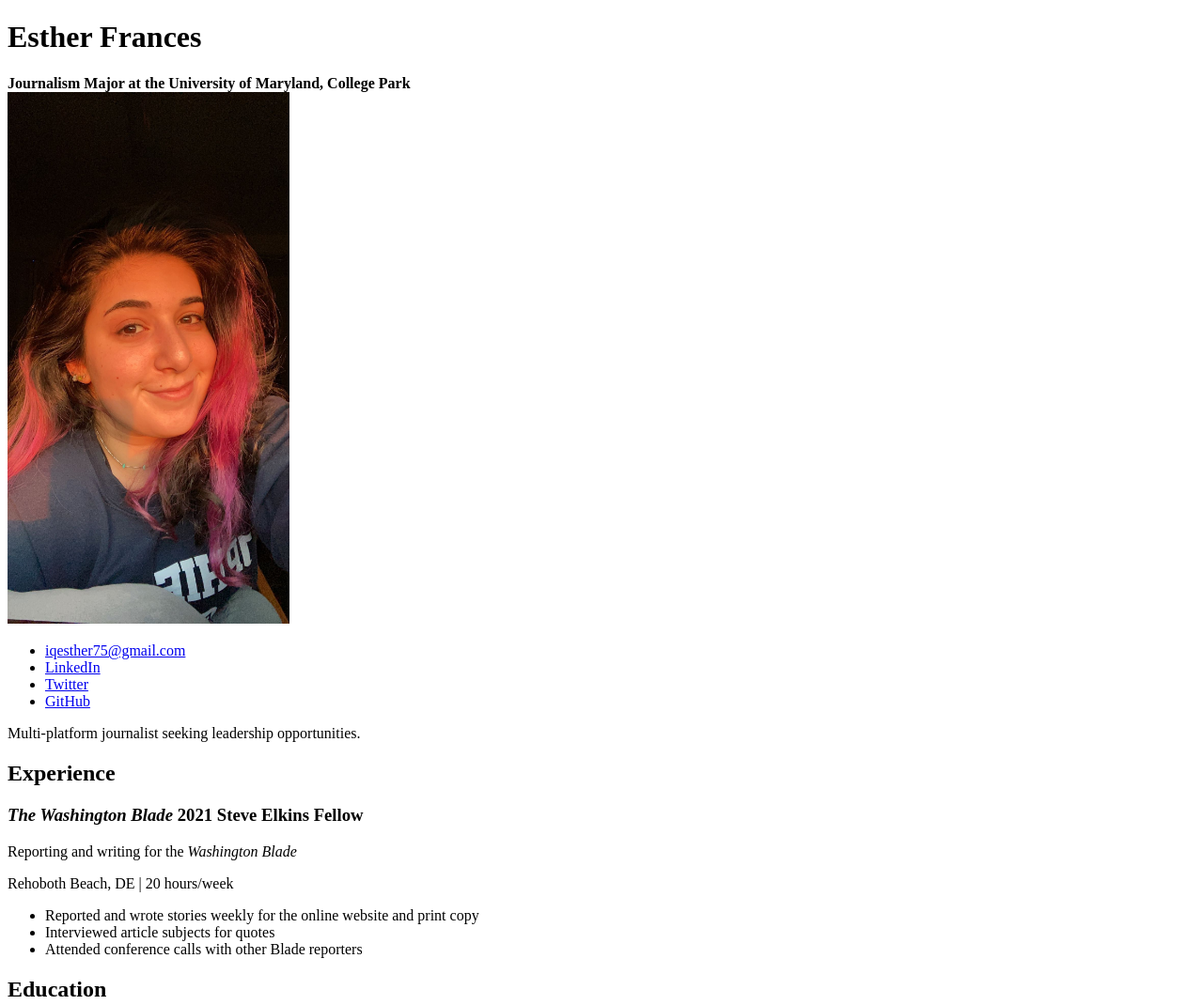
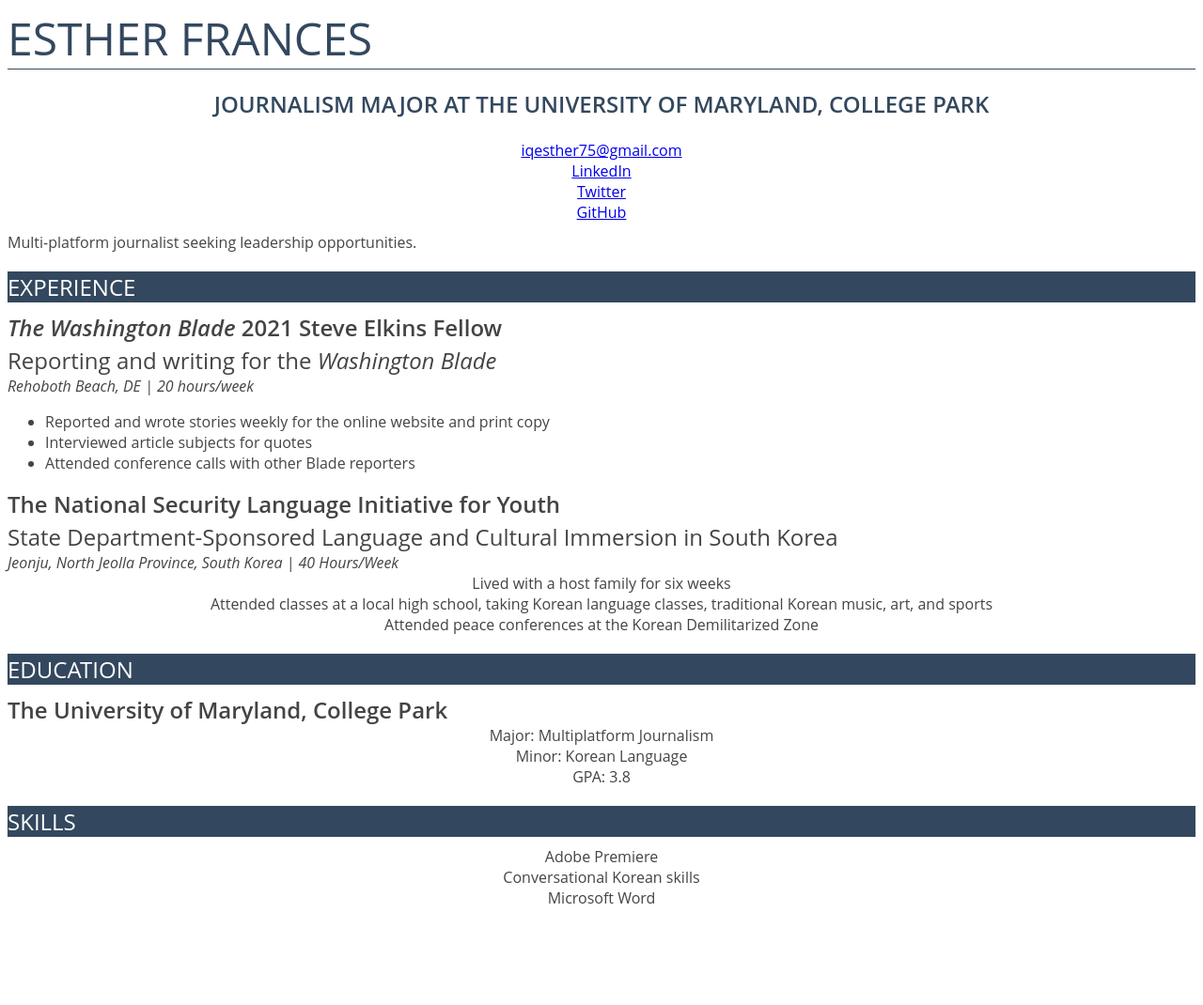
Before and after one commit to efrances1/urban-giggle, a plain HTML site: page index.html in a window 1280 px wide. Shown: the top 1070 px of the page at 94% size. After the commit the page ends 975 px from the top, so only its background shows below. Drawn offline with Linux system fonts and the light colour scheme.

Commit message:
Add files via upload

```diff
--- a/index.html
+++ b/index.html
@@ -2,50 +2,67 @@
 
 <html lang="en">
 
+<div id="container">
 <head>
 	<title>Esther Frances Resume</title>
+	<link rel="stylesheet" href="style.css">
 </head>
 
 <body>
-	<h1>Esther Frances</h1>
-	<b>Journalism Major at the University of Maryland, College Park</b>
+	<div id="name">Esther Frances</div>
+	<div id="title">Journalism Major at the University of Maryland, College Park</div>
 <br>
 <img src="esther-frances.jpg" alt="Picture of Esther Frances" width="300">
 
-<ul>
+<ul class="menu">
 	<li><a href="malito:iqesther75@gmail.com">iqesther75@gmail.com</a></li>
 	<li><a href="https://www.linkedin.com/in/esther-frances-24b58b1b9/">LinkedIn</a></li>
 	<li><a href="https://twitter.com/iqueenessie">Twitter</a></li>
 	<li><a href="https://github.com/efrances1">GitHub</a></li>
 </ul>
-<p>Multi-platform journalist seeking leadership opportunities.</p>
 
-<h2>Experience</h2>
-	<h3><i>The Washington Blade</i> 2021 Steve Elkins Fellow</h3>
-	<p>Reporting and writing for the <i>Washington Blade</i></p>
-	<p>Rehoboth Beach, DE | 20 hours/week</p>
+<p class="description">Multi-platform journalist seeking leadership opportunities.</p>
+
+<!--Experience section-->
+<div class="sectionheader">Experience</div>
+	<div class="jobtitle"><i>The Washington Blade</i> 2021 Steve Elkins Fellow</div>
+	<div class="organization">Reporting and writing for the <i>Washington Blade</i></div>
+	<div class="date">Rehoboth Beach, DE | 20 hours/week</div>
 	<ul>
 		<li>Reported and wrote stories weekly for the online website and print copy</li>
 		<li>Interviewed article subjects for quotes</li>
 		<li>Attended conference calls with other Blade reporters</li>
 	</ul>
-<!--hello-->
-<h2>Education</h2>
-	<h4>The University of Maryland, College Park</h4>
-	<ul>
-		<li>Major: Multiplatform Journalism
-		<li>Minor: Korean Language
+	<div class="jobtitle">The National Security Language Initiative for Youth</div>
+	<div class="organization">State Department-Sponsored Language and Cultural Immersion in South Korea</div>
+	<div class="date">Jeonju, North Jeolla Province, South Korea | 40 Hours/Week</div>
+	<ul class="menu">
+		<li>Lived with a host family for six weeks</li>
+		<li>Attended classes at a local high school, taking Korean language classes, traditional Korean music, art, and sports</li>
+		<li>Attended peace conferences at the Korean Demilitarized Zone</li>
+	</ul>
+<!--Education section-->
+<div class="sectionheader">Education</div>
+	<div class="jobtitle">The University of Maryland, College Park</div>
+	<ul class="menu">
+		<div id="degrees"></div>
+		<li>Major: Multiplatform Journalism</li>
+		<li>Minor: Korean Language</li>
 		<li>GPA: 3.8</li>
-<h2>Skills</h2>
-<ul>
+	</ul>
+
+<!--Skills section-->
+<div class="sectionheader">Skills</div>
+<ul class="menu">
 	<li>Adobe Premiere</li>
 	<li>Conversational Korean skills</li>
 	<li>Microsoft Word</li>
 </ul>
 
+
 </body>
 
-
+</div>
 
 
 </html>
--- /dev/null
+++ b/style.css
@@ -0,0 +1,106 @@
+body {
+	font-family: Open Sans, Arial, sans-serif;
+	font-size: 1em;
+	color: #444;
+	font-weight: 400;
+}
+
+/* hello! */
+
+#name {
+	font-size: 3em;
+	color: #33485e;
+	text-transform: uppercase;
+	border: 1px;
+	border-bottom-style: solid;
+	border-bottom-color: #33485e;
+	border-width: 60%;
+	min-width: 300px;
+	margin: 0 auto;
+}
+
+img {
+	display: none;
+}
+
+#title {
+	text-transform: uppercase;
+	font-size: 1.5em;
+	color: #33485e;
+	font-weight: 600;
+	text-align: center;
+	margin-top: 20px;
+	margin-bottom: 0px;
+	margin-left: 0px;
+	margin-right: 0px;
+}
+
+/* headers */
+
+.sectionheader {
+	font-size: 1.5em;
+	text-transform: uppercase;
+	background-color: #33485e;
+	color: white;
+	font-weight: 400;
+	border-bottom-width: 70%;
+	min-width: 300px;
+	margin-top: 20px;
+	margin-bottom: 10px;
+	margin-left: 0px;
+	margin-right: 0px;
+}
+
+.jobtitle {
+	font-weight: 600;
+	font-size: 1.5em;
+ }
+
+ .organization {
+ 	font-weight: 400;
+ 	font-size: 1.5em;
+ 	margin-top: 2px;
+ 	margin-bottom: 0px;
+ 	margin-left:  0px;
+ 	margin-right: 0px;
+ }
+
+.date {
+	font-weight: 400;
+	font-style:  italic;
+	font-size: 1em;
+}
+
+.description {
+	margin-top: 10px;
+	margin-bottom: 10px;
+	margin-left: 0px;
+	margin-right: 0px;
+
+
+}
+
+.menu {
+	margin: 0px;
+	padding: 0px;
+ 	display: inline;
+ 	text-align: center;
+}
+
+.degrees {
+	margin-top: 5px;
+	margin-bottom: 0px;
+	margin-left: 0px;
+	margin-right: 0px;
+}
+
+.container {
+	width: 100%;
+	max-width: 1200px;
+	margin: 0 auto;
+	padding-bottom: 50px;
+}
+
+ul li {
+	font-size: 1em;
+}
```
